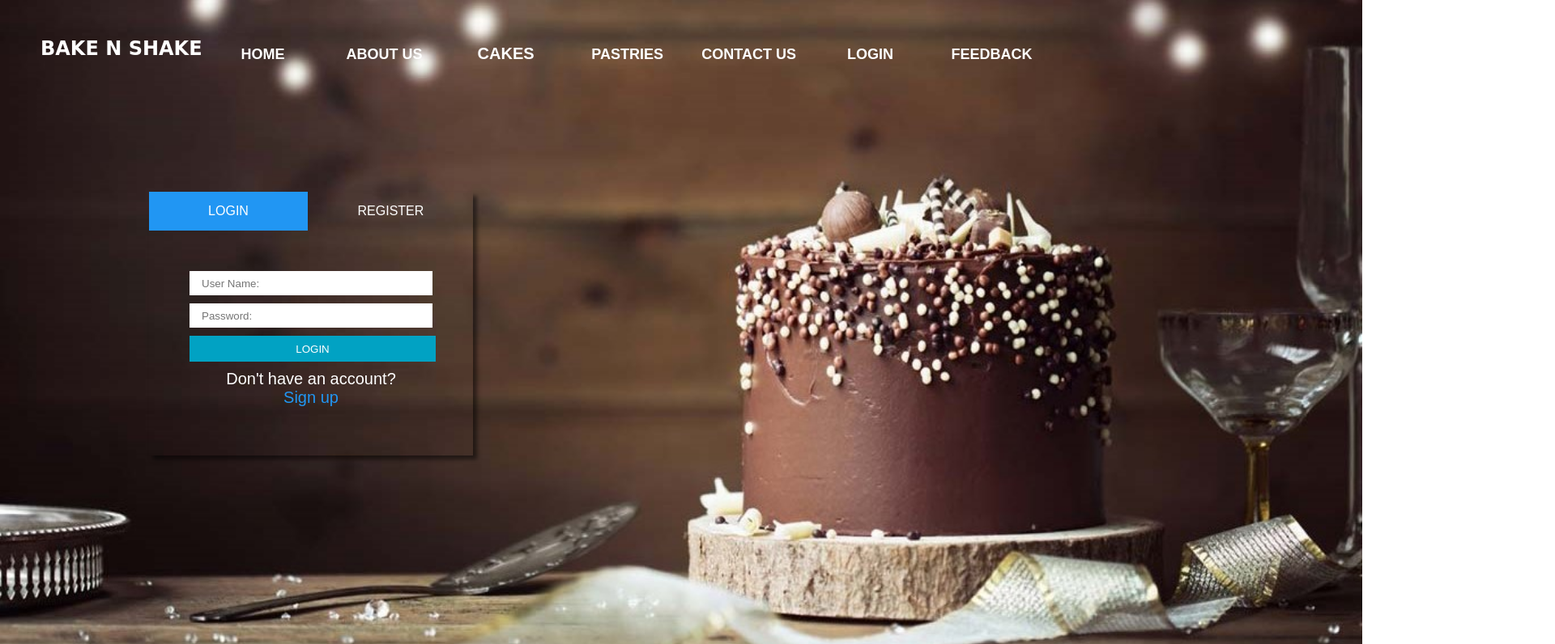
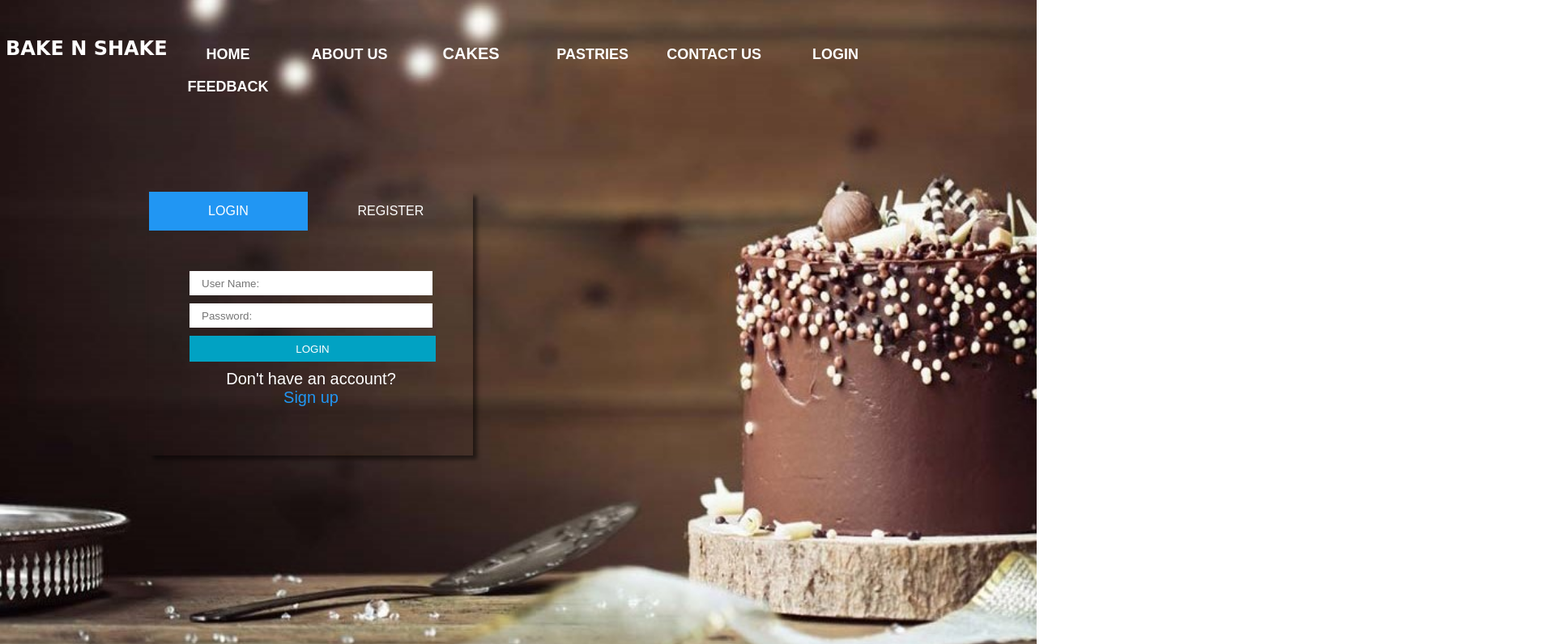
Before and after one commit to riyajain1997/Bake-Shake, a plain HTML site: page register.html in a window 1280 px wide. Shown: the top 796 px of the page at 81% size, 1920 px wide, since content can reach past the window. Drawn offline with Linux system fonts and the light colour scheme.

Commit message:
navigation padding

```diff
--- a/css/about_us.css
+++ b/css/about_us.css
@@ -132,7 +132,7 @@
 }
 
 .row{
-  max-width: 1180px;
+  max-width: 1266px;
   margin: 0 auto;
 }
 
@@ -144,7 +144,7 @@
   color:white;
 }
 .main{
-  width: 180%;
+  width: 100%;
   height: 90px;
   margin: 0px auto;
 }
--- a/css/contact_us.css
+++ b/css/contact_us.css
@@ -204,7 +204,7 @@ body{
 }
 
 .row{
-  max-width: 1180px;
+  max-width: 1266px;
   margin: 0 auto;
 }
 
@@ -220,8 +220,11 @@ body{
   height: 90px;
   margin: 0px auto;
 }
-.main ul{
+/* .main ul{
   padding: 50px;
+} */
+.navmenu{
+	padding: 50px;
 }
 
 .main ul li{
--- a/css/register.css
+++ b/css/register.css
@@ -93,7 +93,7 @@ body
 }
 
 .row{
-  max-width: 1180px;
+  max-width: 1266px;
   margin: 0 auto;
 }
 
@@ -105,12 +105,15 @@ body
   color:white;
 }
 .main{
-  width: 180%;
+  width: 100%;
   height: 90px;
   margin: 0px auto;
 }
-.main ul{
+/* .main ul{
   padding: 30px;
+} */
+.navmenu{
+	padding: 30px;
 }
 
 .main ul li{
--- a/css/style.css
+++ b/css/style.css
@@ -28,7 +28,7 @@ header{
 }
 
 .row{
-	max-width: 1180px;
+	max-width: 1266px;
 	margin: 0 auto;
 }
 
--- a/register.html
+++ b/register.html
@@ -124,7 +124,7 @@ function validation()
         <h2> BAKE N SHAKE </h2>
       </div>
       <div class="main">
-      <ul >
+      <ul class="navmenu">
         <li ><a href="index.html" target="_self">HOME</a></li>
         <li ><a href="about_us.html" target="_self">ABOUT US</a></li>
         <li >CAKES
```
Also changed, not shown: contact_us.html (+1 -1 lines).
